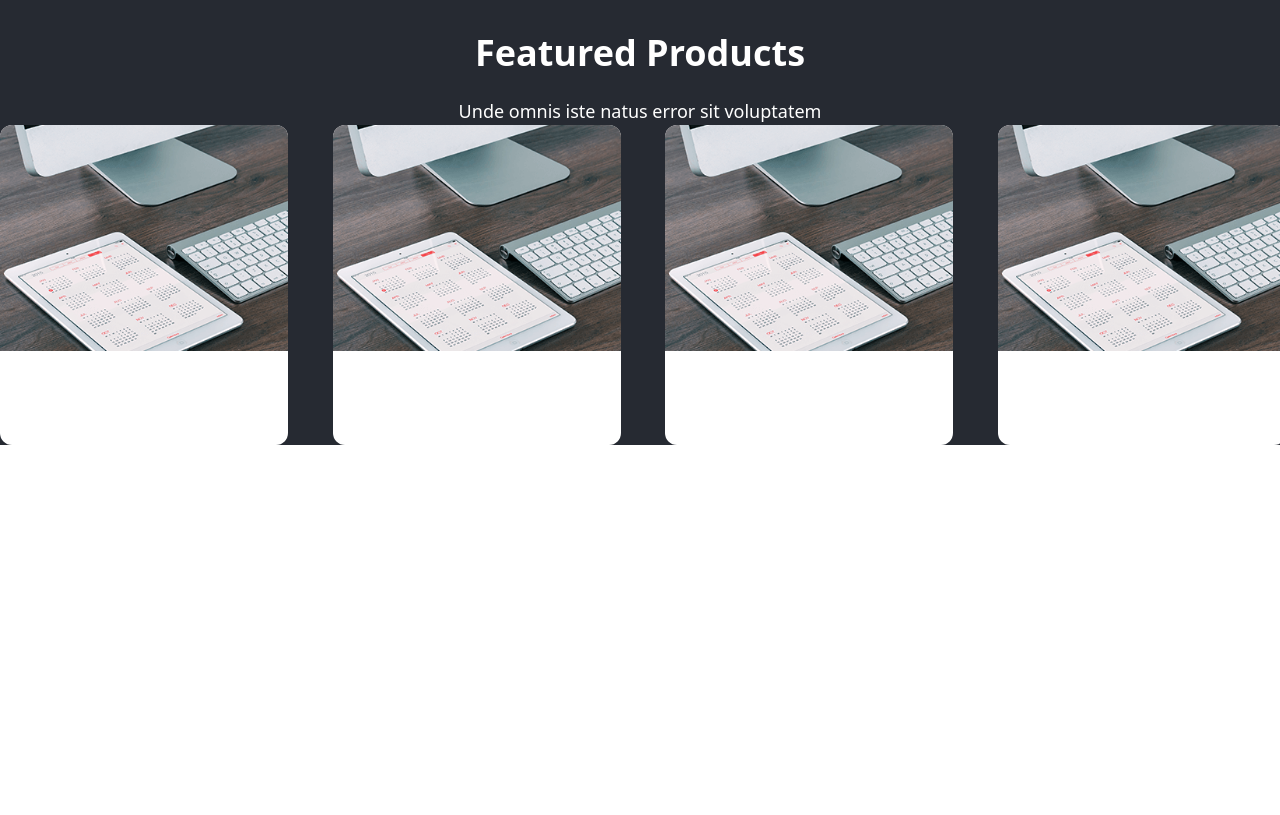
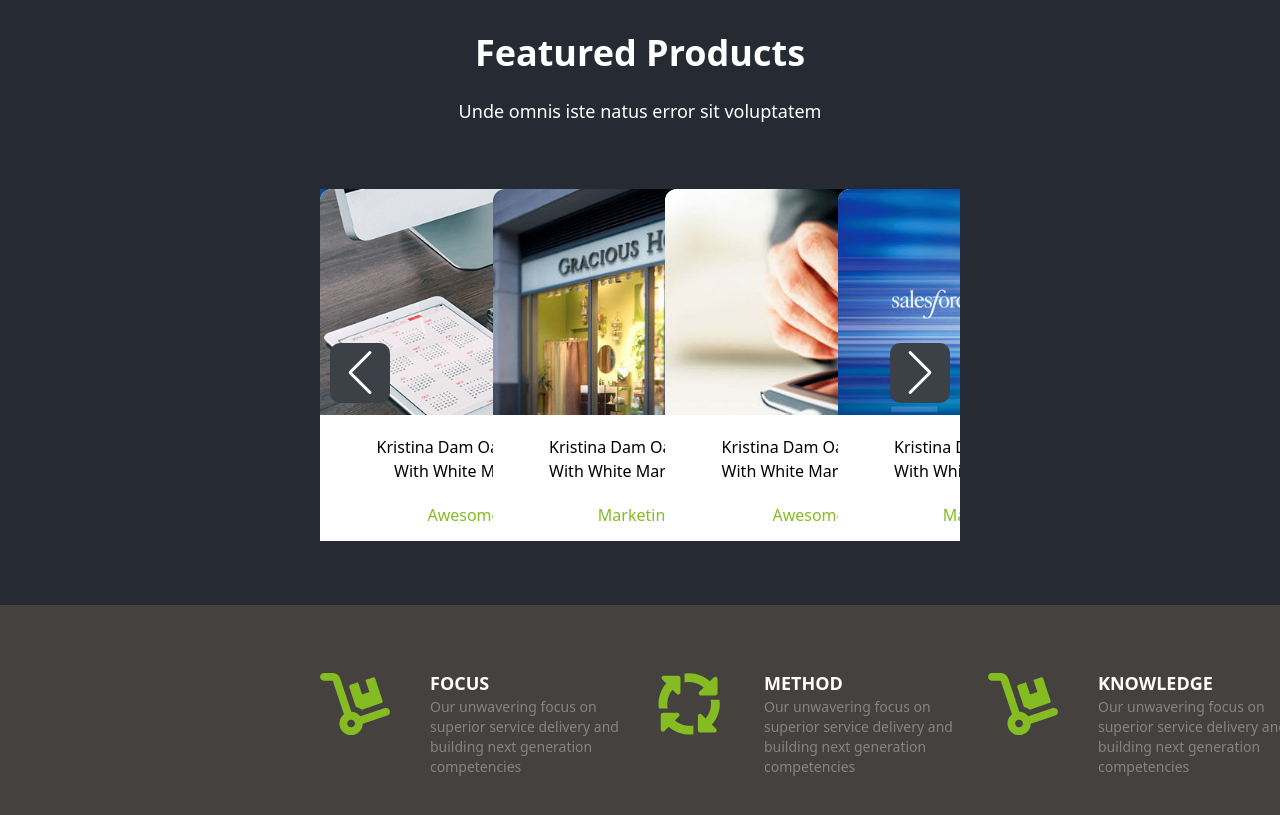
Before and after one commit to muslumdogan01/OSF-Academy, a React (Create React App) app: page / in a window 1280 px wide. Shown: the part 2200-3015 px from the top of the page. Before the commit the page ends 2645 px from the top, so only its background shows below. Built offline with nearby package versions, Linux system fonts and the light colour scheme.

Commit message:
FeaturedSlider fix

```diff
--- a/src/Icons/Icon.js
+++ b/src/Icons/Icon.js
@@ -60,6 +60,30 @@ const plus = ({ size }) => {
     </svg>
   );
 };
+const dolly = ({ size }) => {
+  return (
+    <svg
+      xmlns="http://www.w3.org/2000/svg"
+      viewBox="0 0 576 512"
+      width={size}
+      height={size}
+    >
+      <path d="M294.2 277.8c17.1 5 34.62 13.38 49.5 24.62l161.5-53.75c8.375-2.875 12.88-11.88 10-20.25L454.8 47.25c-2.748-8.502-11.88-13-20.12-10.12l-61.13 20.37l33.12 99.38l-60.75 20.13l-33.12-99.38L251.2 98.13c-8.373 2.75-12.87 11.88-9.998 20.12L294.2 277.8zM574.4 309.9c-5.594-16.75-23.67-25.91-40.48-20.23l-202.5 67.51c-17.22-22.01-43.57-36.41-73.54-36.97L165.7 43.75C156.9 17.58 132.5 0 104.9 0H32C14.33 0 0 14.33 0 32s14.33 32 32 32h72.94l92.22 276.7C174.7 358.2 160 385.3 160 416c0 53.02 42.98 96 96 96c52.4 0 94.84-42.03 95.82-94.2l202.3-67.44C570.9 344.8 579.1 326.6 574.4 309.9zM256 448c-17.67 0-32-14.33-32-32c0-17.67 14.33-31.1 32-31.1S288 398.3 288 416C288 433.7 273.7 448 256 448z" />
+    </svg>
+  );
+};
+const metodology = ({ size }) => {
+  return (
+    <svg
+      xmlns="http://www.w3.org/2000/svg"
+      viewBox="0 0 512 512"
+      height={size}
+      width={size}
+    >
+      <path d="M257.1 95.53C245.8 95.53 234.7 96.72 223.1 98.97V33.97C234.8 32.36 245.9 31.53 257.1 31.53C315.3 31.53 368.3 53.72 408.2 90.11L437.6 60.69C447.7 50.61 464.9 57.75 464.9 72V177.4C464.9 186.2 457.7 193.4 448.9 193.4H343.5C329.3 193.4 322.1 176.1 332.2 166.1L362.9 135.4C334.7 110.6 297.7 95.53 257.1 95.53L257.1 95.53zM97.14 255.5C97.14 266.7 98.27 277.5 100.4 288H35.47C33.93 277.4 33.14 266.6 33.14 255.5C33.14 198.2 54.71 145.8 90.18 106.2L60.69 76.69C50.61 66.61 57.74 49.38 71.1 49.38H177.4C186.2 49.38 193.4 56.54 193.4 65.38V170.7C193.4 185 176.1 192.1 166.1 182.1L135.5 151.5C111.6 179.5 97.14 215.8 97.14 255.5V255.5zM182.1 348.2L153.1 377.1C181.1 401.1 217.4 415.5 257.1 415.5C267.7 415.5 278 414.5 288 412.6V477.4C277.9 478.8 267.6 479.5 257.1 479.5C199.8 479.5 147.4 457.1 107.8 422.5L76.69 453.6C66.61 463.7 49.37 456.5 49.37 442.3V336.9C49.37 328.1 56.54 320.9 65.37 320.9H170.7C184.1 320.9 192.1 338.1 182.1 348.2H182.1zM348.2 332.2L377.2 361.2C402.1 333.1 417.1 296.1 417.1 255.5C417.1 244.7 416.1 234.2 414 224H478.9C480.4 234.3 481.1 244.8 481.1 255.5C481.1 313.7 458.9 366.7 422.6 406.6L453.6 437.6C463.7 447.7 456.5 464.9 442.3 464.9H336.9C328.1 464.9 320.9 457.7 320.9 448.9V343.5C320.9 329.3 338.1 322.1 348.2 332.2L348.2 332.2z" />
+    </svg>
+  );
+};
 
 const Icon = ({ name, size = 24 }) => {
   const icon = {
@@ -68,6 +92,9 @@ const Icon = ({ name, size = 24 }) => {
     heart: heart,
     plus: plus,
     rotate: rotate,
+    dolly: dolly,
+    metodology: metodology,
+
   };
   const Component = icon[name];
   return <Component size={size} />;
--- a/src/components/content/Content.js
+++ b/src/components/content/Content.js
@@ -3,6 +3,7 @@ import BannerOsfTheme from "./BannerOsfTheme";
 import FeaturedProducts from "./FeaturedProducts";
 import FeaturedSlider from "./FeaturedSlider";
 import PopulerItems from "./PopulerItems";
+import TransportInformation from "./TransportInformation";
 
 const Content = () => {
   return (
@@ -25,9 +26,10 @@ const Content = () => {
       </div>
       <BannerOsfTheme />
       <FeaturedProducts />
-      <div className="container mx-auto">
+      <div className="mx-80 py-16 hidden md:flex">
         <FeaturedSlider />
       </div>
+      <TransportInformation />
     </>
   );
 };
--- a/src/components/content/FeaturedProducts.js
+++ b/src/components/content/FeaturedProducts.js
@@ -2,7 +2,7 @@ import React from "react";
 
 const FeaturedProducts = () => {
   return (
-    <div className="pt-10">
+    <div className="pt-10 hidden md:flex md:flex-col">
       <div className="flex flex-col items-center">
         <h1 className="text-4xl text-white font-semibold pb-6">
           Featured Products
--- a/src/components/content/FeaturedSlider.js
+++ b/src/components/content/FeaturedSlider.js
@@ -18,15 +18,15 @@ const FeaturedSlider = () => {
       modules={[Navigation, Pagination, Autoplay, A11y]}
       spaceBetween={50}
       slidesPerView={4}
-
       onSwiper={(swiper) => console.log(swiper)}
       onSlideChange={() => console.log()}
+      navigation
       loop={true}
       a11y={true}
       style={{ width: "100%", height: "100%" }}
     >
       <SwiperSlide>
-        <div className="w-72 h-80 border-none bg-white rounded-xl">
+        <div className="w-72 h-[22rem] border-none bg-white rounded-xl text-center">
           <img
             src="featuredImages/img1.png"
             style={{
@@ -35,42 +35,66 @@ const FeaturedSlider = () => {
             }}
             alt=""
           />
+          <div className="flex flex-col items-center">
+            <span className="pt-5">
+              Kristina Dam Oak Table <br /> With White Marble
+            </span>
+            <p className="pt-5 text-[#84bc22]">Awesome</p>
+          </div>
         </div>
       </SwiperSlide>
       <SwiperSlide>
-        <div className="w-72 h-80 border-none bg-white rounded-xl">
+        <div className="w-72 h-[22rem] border-none bg-white rounded-xl">
           <img
-            src="featuredImages/img1.png"
+            src="featuredImages/img2.png"
             style={{
               borderTopLeftRadius: "12px",
               borderTopRightRadius: "12px",
             }}
             alt=""
           />
+          <div className="flex flex-col items-center">
+            <span className="pt-5">
+              Kristina Dam Oak Table <br /> With White Marble
+            </span>
+            <p className="pt-5 text-[#84bc22]">Marketing</p>
+          </div>
         </div>
       </SwiperSlide>
       <SwiperSlide>
-        <div className="w-72 h-80 border-none bg-white rounded-xl">
+        <div className="w-72  h-[22rem]  border-none bg-white rounded-xl">
           <img
-            src="featuredImages/img1.png"
+            src="featuredImages/img3.png"
             style={{
               borderTopLeftRadius: "12px",
               borderTopRightRadius: "12px",
             }}
             alt=""
           />
+          <div className="flex flex-col items-center">
+            <span className="pt-5">
+              Kristina Dam Oak Table <br /> With White Marble
+            </span>
+            <p className="pt-5 text-[#84bc22]">Awesome</p>
+          </div>
         </div>
       </SwiperSlide>
       <SwiperSlide>
-        <div className="w-72 h-80 border-none bg-white rounded-xl">
+        <div className="w-72 h-[22rem]  border-none bg-white rounded-xl">
           <img
-            src="featuredImages/img1.png"
+            src="featuredImages/img4.png"
             style={{
               borderTopLeftRadius: "12px",
               borderTopRightRadius: "12px",
             }}
             alt=""
           />
+          <div className="flex flex-col items-center">
+            <span className="pt-5">
+            Kristina Dam Oak Table <br /> With White Marble
+            </span>
+            <p className="pt-5 text-[#84bc22]">Marketing</p>
+          </div>
         </div>
       </SwiperSlide>
     </Swiper>
--- /dev/null
+++ b/src/components/content/TransportInformation.js
@@ -0,0 +1,52 @@
+import React from "react";
+import { Icon } from "../../Icons/Icon";
+
+const TransportInformation = () => {
+  return (
+    <div className=" flex-col justify-center py-16 bg-[#45413e] hidden md:flex">
+      <div className="flex text-[14px] mx-80">
+        <div className="basis-1/2 flex ">
+          <span className="fill-[#84bc22]">
+            <Icon name="dolly" size={70} />
+          </span>
+
+          <div className="pl-10">
+            <h1 className="text-lg text-white font-semibold">FOCUS</h1>
+            <h1 className="text-[#868380] text-sm w-56">
+              Our unwavering focus on superior service delivery and building
+              next generation competencies
+            </h1>
+          </div>
+        </div>
+        <div className="basis-1/2 flex">
+          <span className="fill-[#84bc22]">
+            <Icon name="metodology" size={70} />
+          </span>
+
+          <div className="pl-10">
+            <h1 className="text-lg text-white font-semibold">METHOD</h1>
+            <h1 className="text-[#868380] text-sm w-56">
+              Our unwavering focus on superior service delivery and building
+              next generation competencies
+            </h1>
+          </div>
+        </div>
+        <div className="basis-1/2 flex">
+          <span className="fill-[#84bc22]">
+            <Icon name="dolly" size={70} />
+          </span>
+
+          <div className="pl-10">
+            <h1 className="text-lg text-white font-semibold">KNOWLEDGE</h1>
+            <h1 className="text-[#868380] text-sm w-56">
+              Our unwavering focus on superior service delivery and building
+              next generation competencies
+            </h1>
+          </div>
+        </div>
+      </div>
+    </div>
+  );
+};
+
+export default TransportInformation;
--- a/src/index.css
+++ b/src/index.css
@@ -15,21 +15,20 @@
 .swiper-pagination-bullet-active{
     background-color: white !important;
 }
-/* .swiper{
-    width: 1172px !important;
-    height: 507px !important;
-    border-radius: 10px !important;
-} */
 
+.swiper-button-prev{
+    background-color: #3c4047 !important;
+    color: white !important;
+    padding: 30px !important;
+   border-radius: 10px !important;
+}
+.swiper-button-next{
+    background-color: #3c4047 !important;
+    color: white !important;
+    padding: 30px !important;
+   border-radius: 10px !important;
+}
 
-  /* @media (min-width: 1000px) {
-    .swiper {
-        width: 960px !important;
-        height: auto !important;
-        border-radius: 10px !important;
-        top: 0 !important;
-      }
-  } */
 
 @media screen and (max-width: 600px) {
     .swiper {
@@ -46,4 +45,16 @@
         background-position: center !important;
         background-repeat: no-repeat !important;
     }
+    .swiper-button-prev{
+        background-color: #3c4047 !important;
+        color: white !important;
+        padding: 30px !important;
+       border-radius: 10px !important;
     }
+    .swiper-button-next{
+        background-color: #3c4047 !important;
+        color: white !important;
+        padding: 30px !important;
+       border-radius: 10px !important;
+    }
+    }
```
